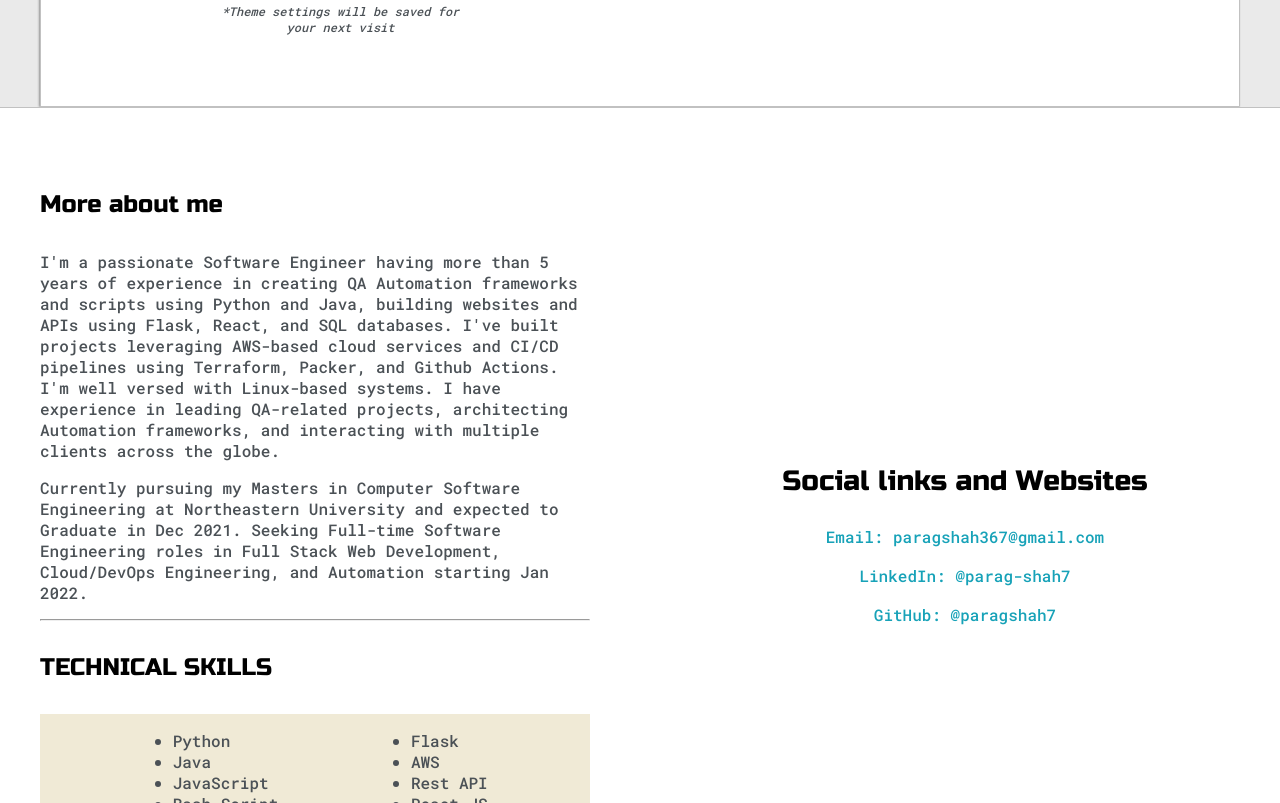
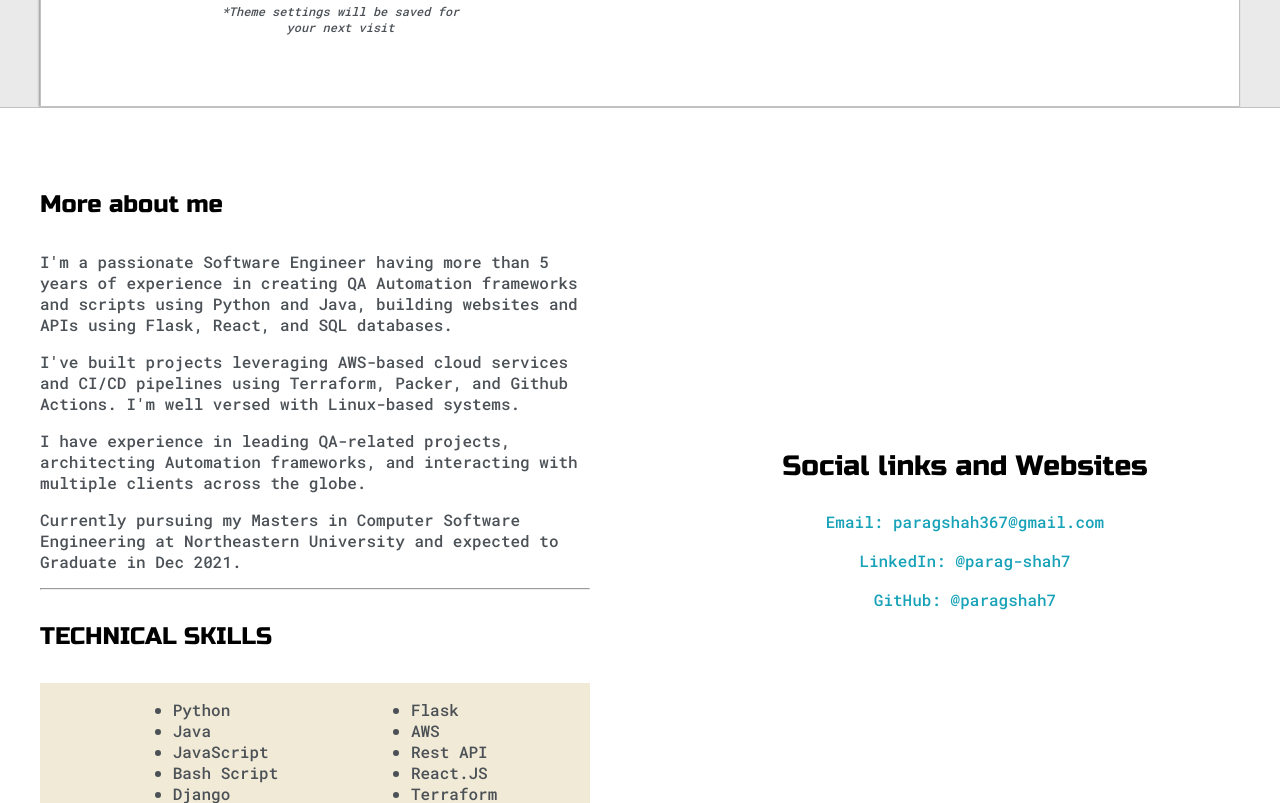
Before and after one commit to paragshah7/personal-portfolio, a plain HTML site: page index.html in a window 1280 px wide. Shown: the part 583-1386 px from the top of the page. Drawn offline with Linux system fonts and the light colour scheme.

Commit message:
Adding new changes

```diff
--- a/index.html
+++ b/index.html
@@ -77,14 +77,12 @@
 				<div class="about-me">
 					<h4>More about me</h4>
 					<p>I'm a passionate Software Engineer having more than 5 years of experience in creating QA Automation frameworks and
-					scripts using Python and Java, building websites and APIs using Flask, React, and SQL databases. I've built projects
-					leveraging AWS-based cloud services and CI/CD pipelines using Terraform, Packer, and Github Actions. I'm well versed
-					with Linux-based systems. I have experience in leading QA-related projects, architecting Automation frameworks, and
+					scripts using Python and Java, building websites and APIs using Flask, React, and SQL databases.</p>
+					<p>I've built projects
+					leveraging AWS-based cloud services and CI/CD pipelines using Terraform, Packer, and Github Actions. I'm well versed with Linux-based systems.</p>
+					<p>I have experience in leading QA-related projects, architecting Automation frameworks, and
 					interacting with multiple clients across the globe.</p>
-					<p>Currently pursuing my Masters in Computer Software Engineering at Northeastern University and expected to Graduate in
-					Dec 2021.
-						Seeking Full-time Software Engineering roles in Full Stack Web Development, Cloud/DevOps Engineering, and Automation
-						starting Jan 2022.</p>
+					<p>Currently pursuing my Masters in Computer Software Engineering at Northeastern University and expected to Graduate in Dec 2021.</p>
 					<hr>
                     <h4>TECHNICAL SKILLS</h4>
                     <div id="skills">
```
